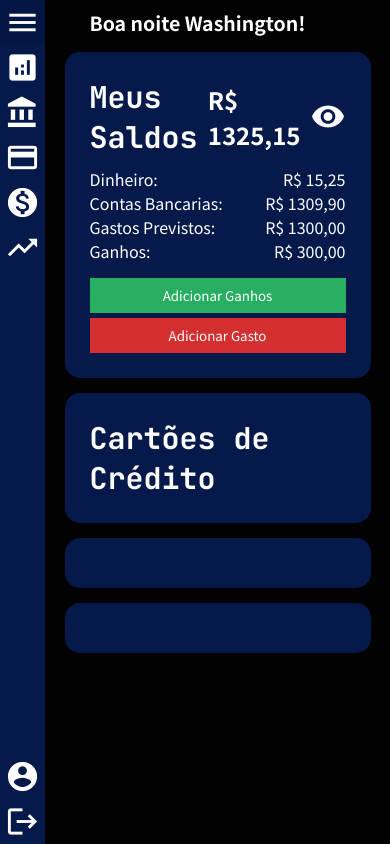
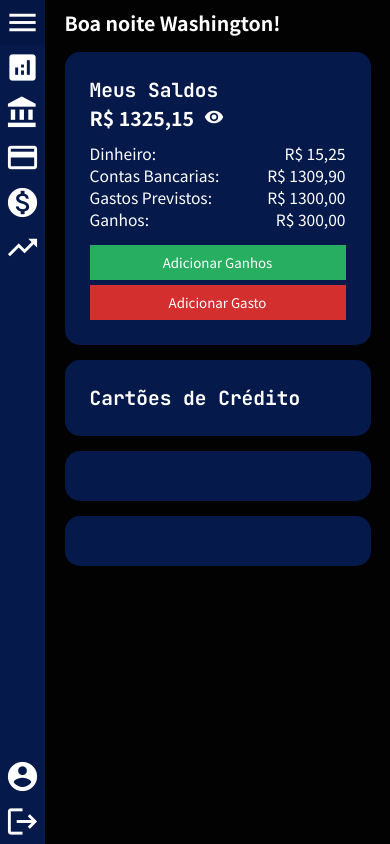
Before and after one commit to washingtonlopesss/MyFinances, a plain HTML site: page index.html in a window 390 px wide. Drawn offline with Linux system fonts and the light colour scheme.

Commit message:
Adicionado Reponsividade

```diff
--- a/styles/cards.css
+++ b/styles/cards.css
@@ -79,3 +79,26 @@
         min-height: 30px;
     }
 }
+
+@media (max-width: 700px) {
+    .card1-title, .card2-title {
+        font-size: 5vw;
+    }
+    .total {
+        display: block;
+    }
+    .card1-box-balance {
+        justify-content: left;
+    }
+    h2 {
+        font-size: 5vw;
+        display: flex;
+        align-items: center;
+    }
+    #icon-view-balance {
+        font-size: 20px;
+    }
+    .card1-container-balance > p {
+        font-size: 4vw;
+    }
+}
--- a/styles/dashboard.css
+++ b/styles/dashboard.css
@@ -39,7 +39,7 @@ h1 {
 
 @media (max-width: 680px) {
     h1 {
-        margin-left: 0;
+        padding-left: 0;
         font-size: 5vw;
     }
     .cards {
```
